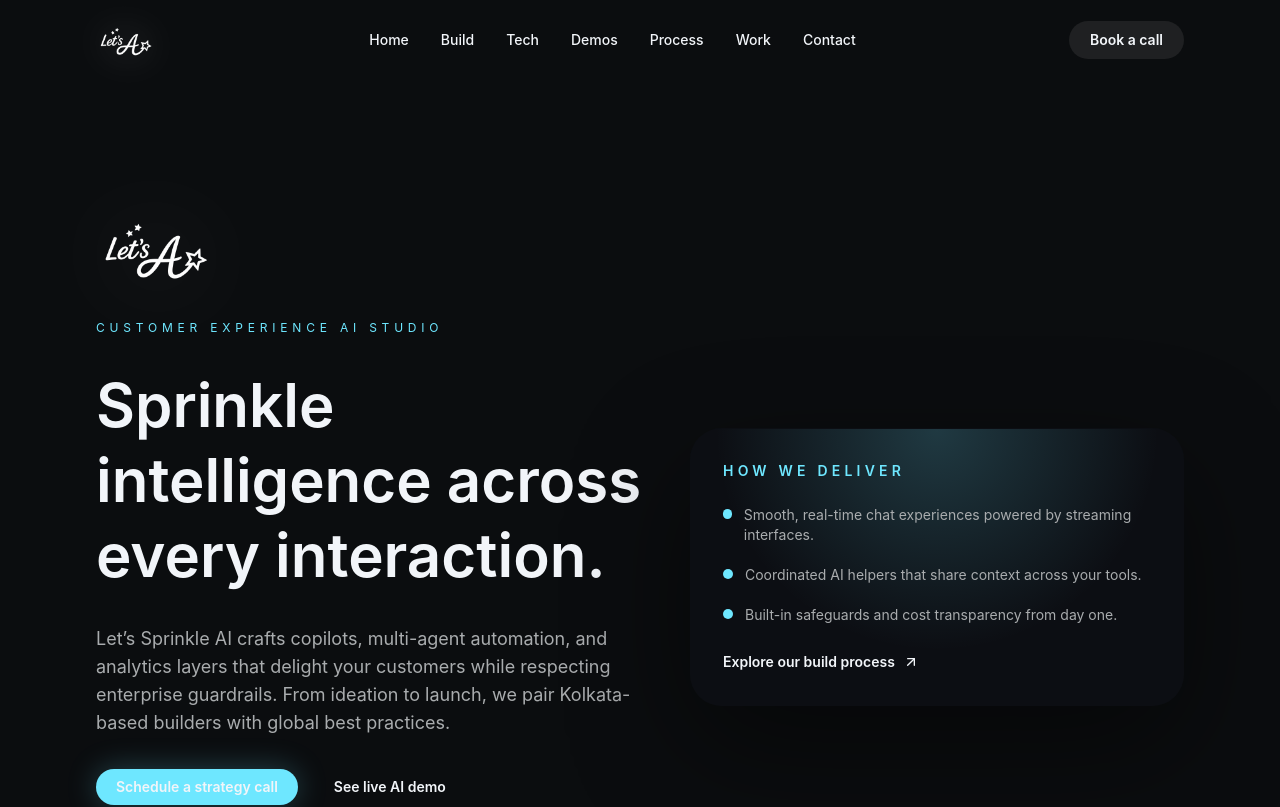
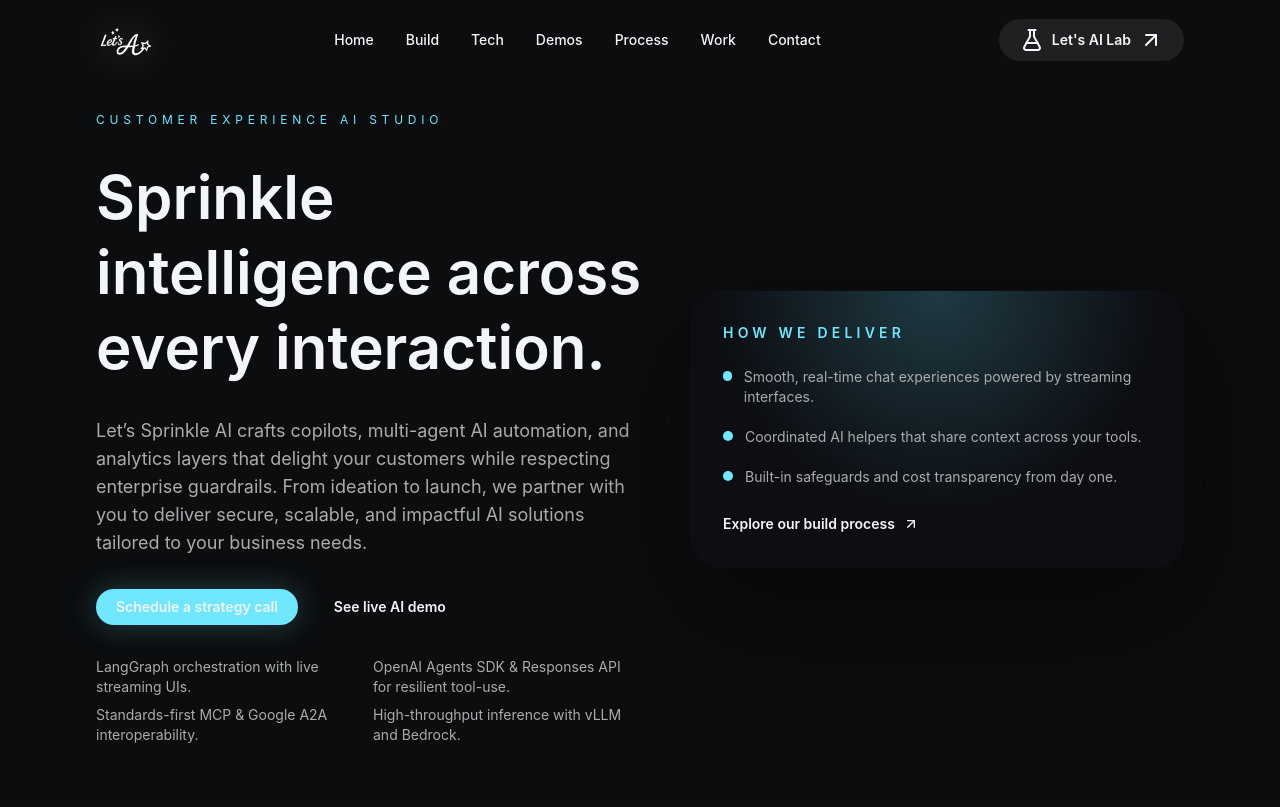
Before and after one commit to SUBHADEEP96/letsai, a Next.js app: page / in a window 1280 px wide. Shown: the top 807 px of the page. Built offline with nearby package versions, Linux system fonts and the light colour scheme; no server answers.

Commit message:
add some fix

```diff
--- a/components/nav/Header.tsx
+++ b/components/nav/Header.tsx
@@ -3,7 +3,7 @@
 import { useEffect, useState } from "react";
 import Image from "next/image";
 import Link from "next/link";
-import { Menu } from "lucide-react";
+import { Menu, FlaskConical, ArrowUpRight } from "lucide-react";
 import { Button, buttonVariants } from "@/components/ui/button";
 import { Container } from "@/components/ui/container";
 import { MobileMenu } from "@/components/nav/MobileMenu";
@@ -69,8 +69,16 @@
           ))}
         </nav>
         <div className="hidden md:block">
-          <Link href="#contact" className={buttonVariants("secondary")}>
-            Book a call
+          <Link
+            href="https://www.letsprinkle.com"
+            target="_blank"
+            className={buttonVariants("secondary")}
+          >
+            <span className="flex items-center gap-2">
+              <FlaskConical />
+              <p>Let's AI Lab</p>
+              <ArrowUpRight />
+            </span>
           </Link>
         </div>
         <Button
--- a/components/nav/MobileMenu.tsx
+++ b/components/nav/MobileMenu.tsx
@@ -68,7 +68,7 @@
         ))}
       </nav>
       <p className="mt-6 text-sm text-muted">
-        Human-centered AI copilots · Enterprise guardrails · On-call support from Kolkata.
+        Human-centered AI copilots · Enterprise guardrails
       </p>
     </div>
   );
--- a/components/sections/Hero.tsx
+++ b/components/sections/Hero.tsx
@@ -16,17 +16,17 @@
 
 export function Hero() {
   return (
-    <Section id="home" className="overflow-hidden pb-20 pt-28 sm:pt-32">
+    <Section id="home" className="overflow-hidden pb-20 pt-10 sm:pt-8">
       <Container className="grid items-center gap-12 lg:grid-cols-[1.05fr_0.95fr]">
         <FadeIn className="space-y-8">
-          <Image
+          {/* <Image
             src="/assets/logo.png"
             alt="Let's Sprinkle AI logo"
             width={200}
             height={120}
             className="h-16 w-auto drop-shadow-[0_0_50px_rgba(255,255,255,0.25)] sm:h-20"
             priority
-          />
+          /> */}
           <p className="text-xs uppercase tracking-[0.4em] text-[color:var(--accent)]">
             Customer experience AI studio
           </p>
@@ -34,10 +34,11 @@
             Sprinkle intelligence across every interaction.
           </h1>
           <p className="max-w-xl text-lg text-muted">
-            Let’s Sprinkle AI crafts copilots, multi-agent automation, and
+            Let’s Sprinkle AI crafts copilots, multi-agent AI automation, and
             analytics layers that delight your customers while respecting
-            enterprise guardrails. From ideation to launch, we pair
-            Kolkata-based builders with global best practices.
+            enterprise guardrails. From ideation to launch, we partner with you
+            to deliver secure, scalable, and impactful AI solutions tailored to
+            your business needs.
           </p>
           <div className="flex flex-wrap items-center gap-4">
             <Link href="#contact" className={buttonVariants("primary")}>
```
